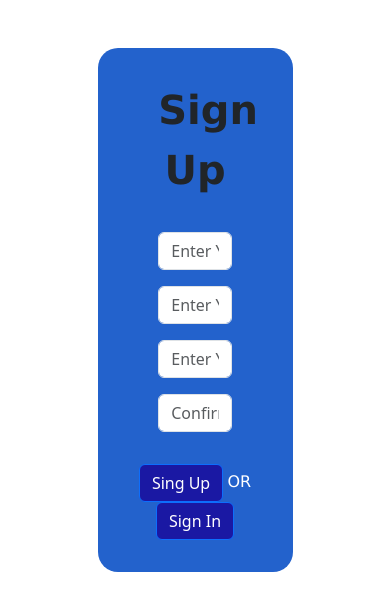
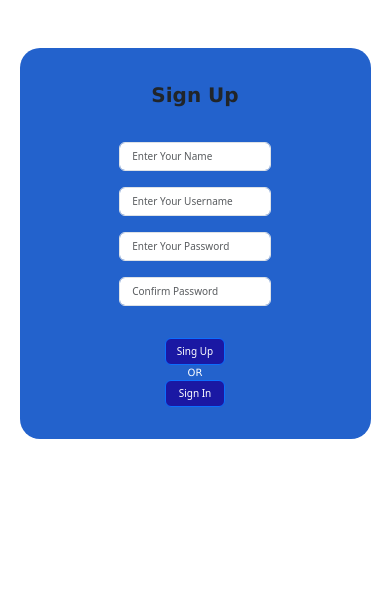
Before and after one commit to Areeb005/Todo-App, a plain HTML site: page index.html in a window 390 px wide. Drawn offline with nearby package versions, Linux system fonts and the light colour scheme.

Commit message:
Made Responsive.

```diff
--- a/signup.css
+++ b/signup.css
@@ -43,3 +43,137 @@
     color: #820200;
     font-weight: bold;
 }
+
+
+@media (max-width: 790px){
+.title{
+    font-size: 30px;
+}
+.form .fields input::placeholder{
+    font-size: 13px;
+}
+
+.form .fields input{
+    font-size: 13px !important;
+}
+
+.form .fields .inputError{
+    font-size: 13px;
+}
+}
+
+@media (max-width: 680px){
+
+    .title{
+        font-size: 25px;
+    }
+    .form .fields input::placeholder{
+        font-size: 10px;
+    }
+
+    .form .fields input{
+        font-size: 10px !important;
+    }
+
+    .form .fields .inputError{
+        font-size: 10px;
+    }
+
+    .form .submit-btn{
+        padding: 5px 10px !important;
+        font-size: 15px !important;
+    }
+
+    }
+
+    @media (max-width: 530px){
+
+        .title{
+            font-size: 20px;
+        }
+        .form .fields input::placeholder{
+            font-size: 10px;
+        }
+
+        .form .fields input{
+            font-size: 10px !important;
+        }
+
+        .form .submit-btn{
+            padding: 5px 10px !important;
+            font-size: 10px !important;
+        }
+
+        .btn-div span{
+            font-size: 10px;
+        }
+        .form{
+            background-color: #2362CC;
+            width: 70%;
+            border-radius: 20px;
+            /* text-align: center; */
+        }
+
+        }
+
+        @media (max-width: 445px){
+
+            .title{
+                font-size: 20px;
+            }
+            .form .fields input::placeholder{
+                font-size: 10px;
+            }
+            .form .fields input{
+                font-size: 10px !important;
+            }
+            .btn-div {
+                display: flex;
+                flex-direction: column;
+                align-items: center;
+            }
+            .form .submit-btn{
+                padding: 5px 10px !important;
+                font-size: 1    0px !important;
+                width: 60px;
+            }
+
+            .form{
+                background-color: #2362CC;
+                width: 70%;
+                border-radius: 20px;
+                /* text-align: center; */
+            }
+            }
+
+
+
+        @media (max-width: 400px){
+
+            .title{
+                font-size: 20px;
+            }
+            .form .fields input::placeholder{
+                font-size: 10px;
+            }
+            .form .fields input{
+                font-size: 10px !important;
+            }
+            .btn-div {
+                display: flex;
+                flex-direction: column;
+                align-items: center;
+            }
+            .form .submit-btn{
+                padding: 5px 10px !important;
+                font-size: 1    0px !important;
+                width: 60px;
+            }
+
+            .form{
+                background-color: #2362CC;
+                width: 90%;
+                border-radius: 20px;
+                /* text-align: center; */
+            }
+            }
```
Also changed, not shown: style.css (+75 -29 lines).
